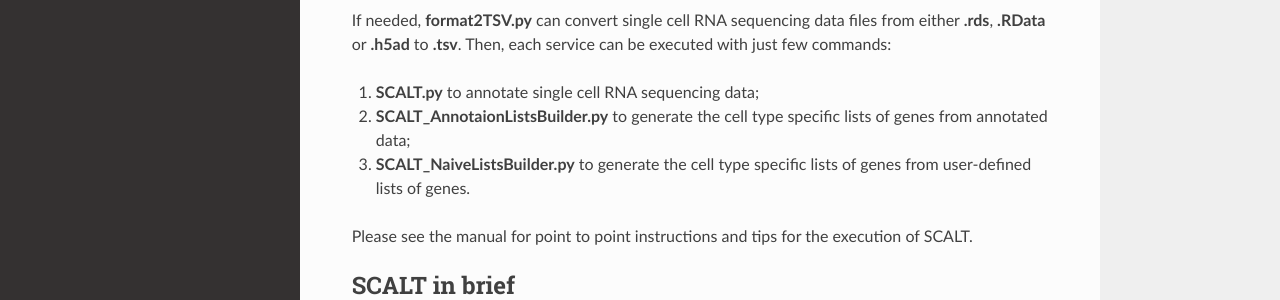
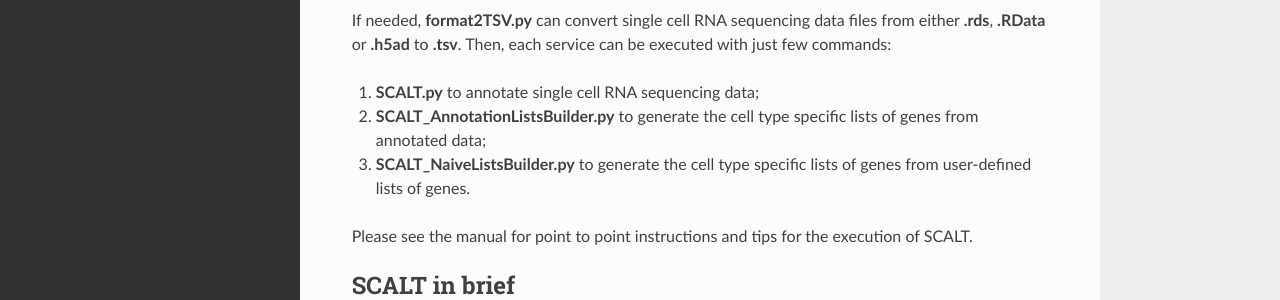
Before and after one commit to danitrave/CapitalCitiesGame, a Sphinx documentation site: the page built from docs/source/index.rst, in a window 1280 px wide and 1189 px high. Shown: the part 487-787 px from the top of the window. Built offline with Sphinx 7.4.7 and the Read the Docs theme 2.0.0, drawn with Linux system fonts in a browser that asks for light colours.

Commit message:
Update index.rst

```diff
--- a/docs/source/index.rst
+++ b/docs/source/index.rst
@@ -12,7 +12,7 @@ SCALT is composed of 3(+1) utilities each corresponding to a different workflow
 If needed, **format2TSV.py** can convert single cell RNA sequencing data files from either **.rds**, **.RData** or **.h5ad** to **.tsv**. Then, each service can be executed with just few commands:
 
 1. **SCALT.py** to annotate single cell RNA sequencing data;
-2. **SCALT_AnnotaionListsBuilder.py** to generate the cell type specific lists of genes from annotated data;
+2. **SCALT_AnnotationListsBuilder.py** to generate the cell type specific lists of genes from annotated data;
 3. **SCALT_NaiveListsBuilder.py** to generate the cell type specific lists of genes from user-defined lists of genes.
 
 Please see the manual for point to point instructions and tips for the execution of SCALT.
```
